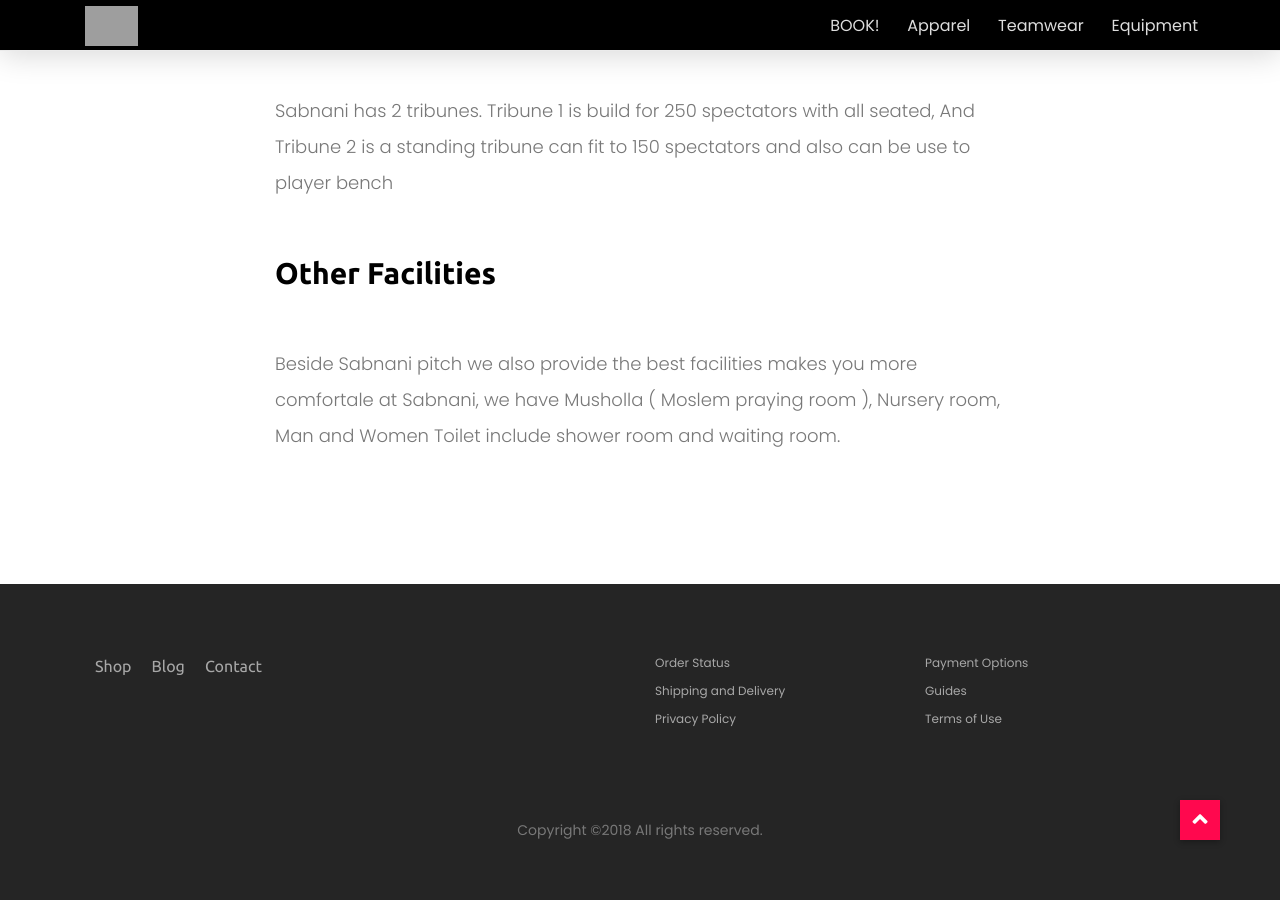
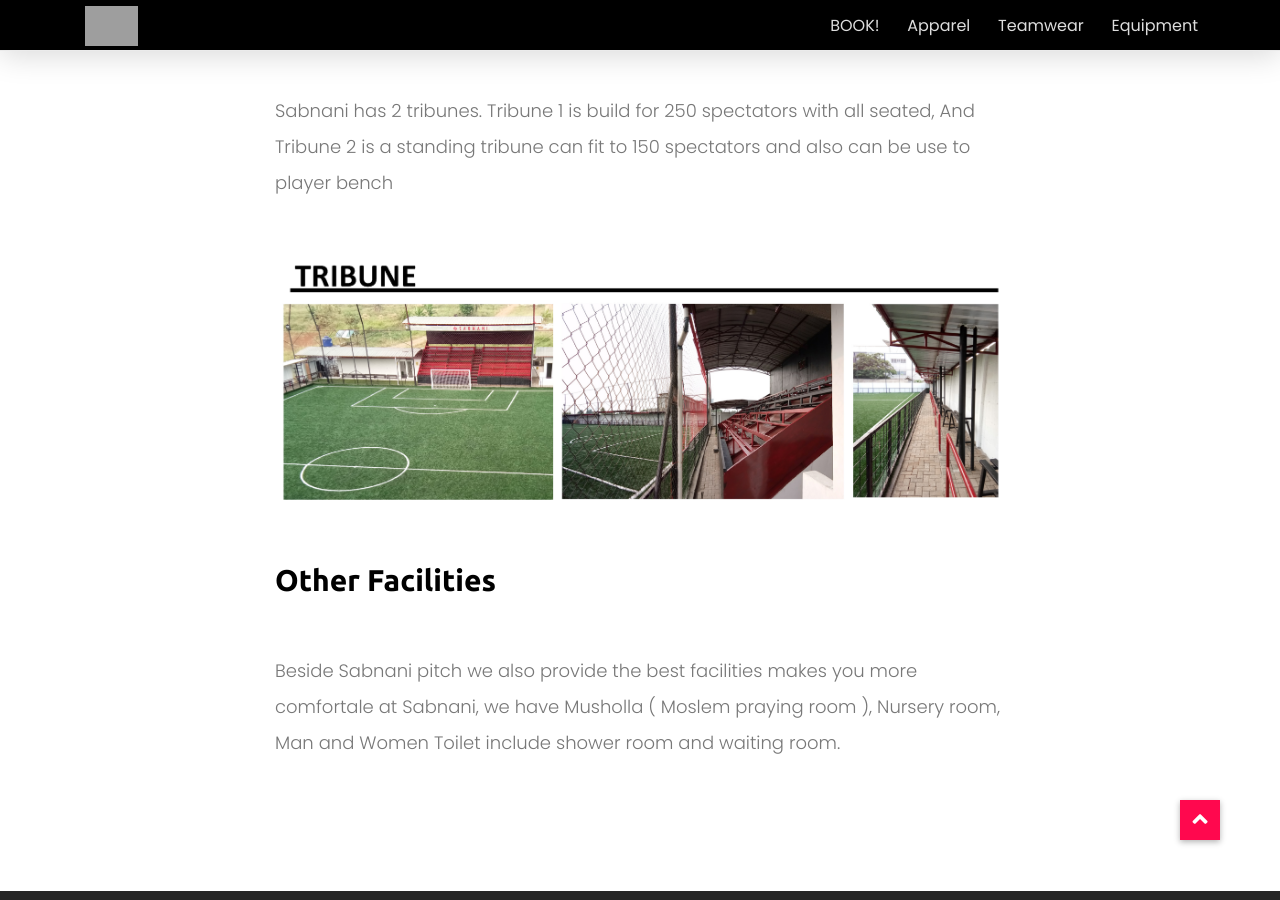
Before and after one commit to kemtol/sabnanifootball, a Jekyll site: the page built from book.md, in a window 1280 px wide and 900 px high, scrolled down 629 px. Built offline with Jekyll 4.4.1, drawn with Linux system fonts in a browser that asks for light colours; nearby versions of some CDN libraries; a script that is not in the unit is left out; grey boxes are pictures that could not be loaded.

Commit message:
Updated Book

```diff
--- a/book.md
+++ b/book.md
@@ -6,8 +6,11 @@ layout: page
 
 Sabnani provides world-class facilities for all Indonesian and International teams, Soccer Schools and individual players. Sabnani has already welcomed over 500 teams from all over Indonesia. Play on Sabnani impressive outdoor artificial grass with size 40m x 30m, our artificial football pitch built to a FIFA 2 star standard include.
 
+
 ## Tribune
 Sabnani has 2 tribunes. Tribune 1 is build for 250 spectators with all seated, And Tribune 2 is a standing tribune can fit to 150 spectators and also can be use to player bench
 
+![stadium web.jpg](/uploads/stadium%20web.jpg)
+
 ## Other Facilities
 Beside Sabnani pitch we also provide the best facilities makes you more comfortale at Sabnani, we have Musholla ( Moslem praying room ), Nursery room, Man and Women Toilet include shower room and waiting room.
```
